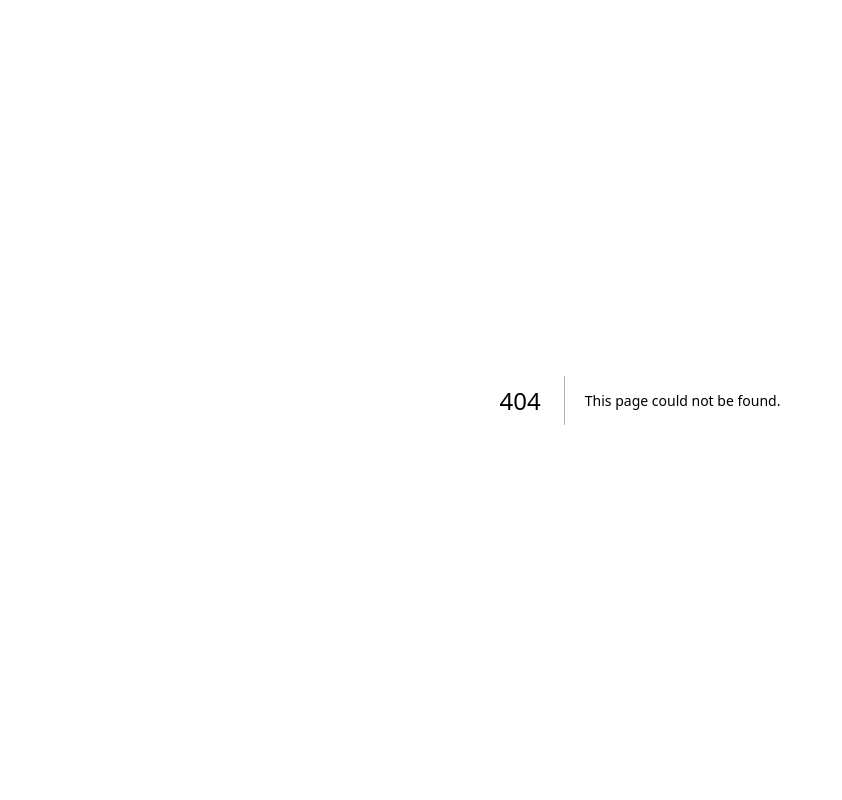
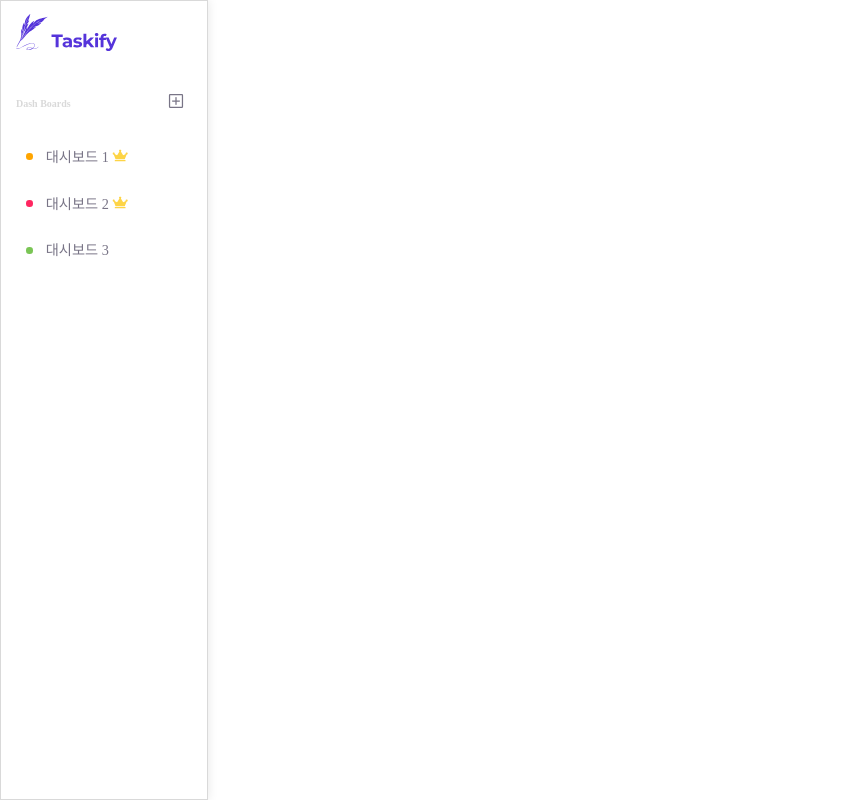
Before and after one commit to sprint-part3-team11/taskify, a Next.js app: page /mypage in a window 1280 px wide. Before the commit this address had no page. Shown: the whole page, without its empty margins (0-842 px from the left). Built offline with nearby package versions, Linux system fonts and the light colour scheme.

Commit message:
chore: 마이페이지 생성

```diff
--- /dev/null
+++ b/src/pages/mypage.tsx
@@ -0,0 +1,17 @@
+import Sidebar from '@/components/common/SideBar';
+
+const dashboards = [
+  { id: '1', color: '#FFA500', name: '대시보드 1', createdByMe: true },
+  { id: '2', color: '#FF2660', name: '대시보드 2', createdByMe: true },
+  { id: '3', color: '#7AC555', name: '대시보드 3', createdByMe: false },
+];
+
+function mypage() {
+  return (
+    <>
+      <Sidebar dashboards={dashboards} />
+    </>
+  );
+}
+
+export default mypage;
```
